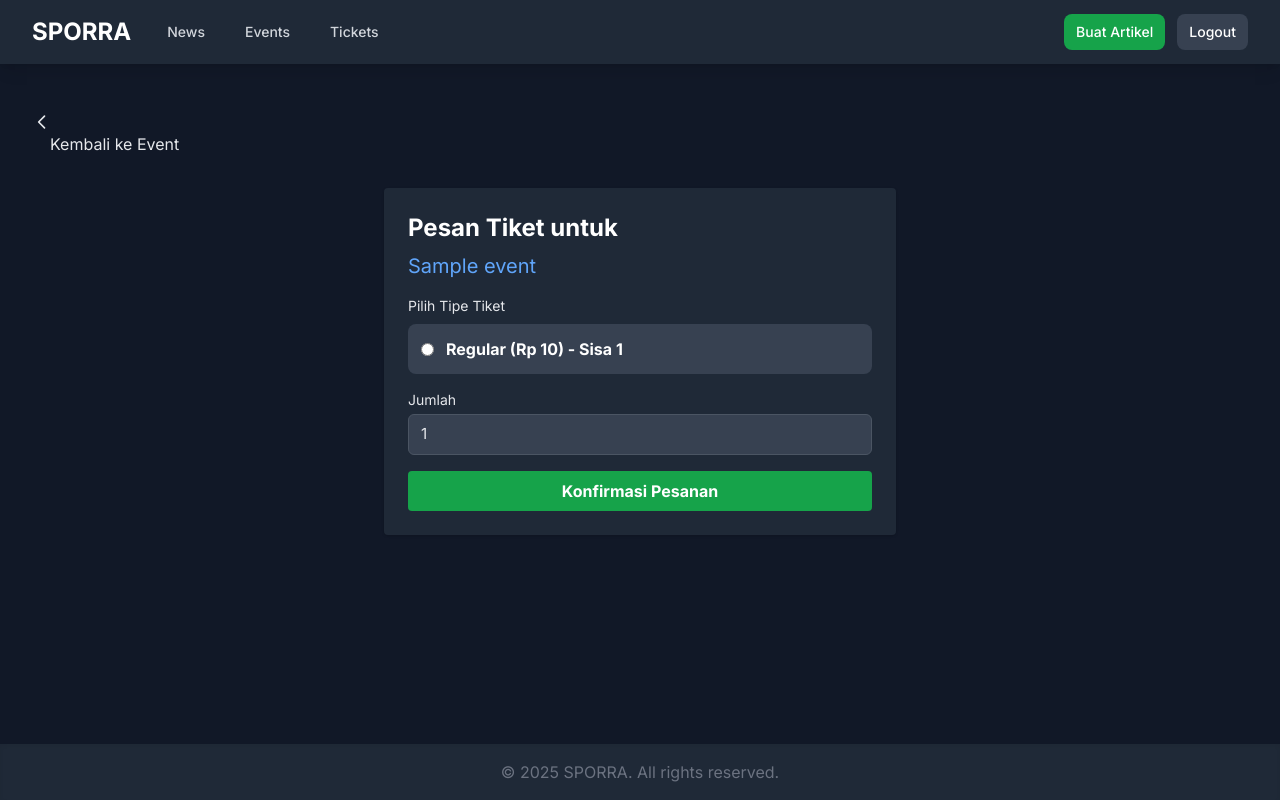
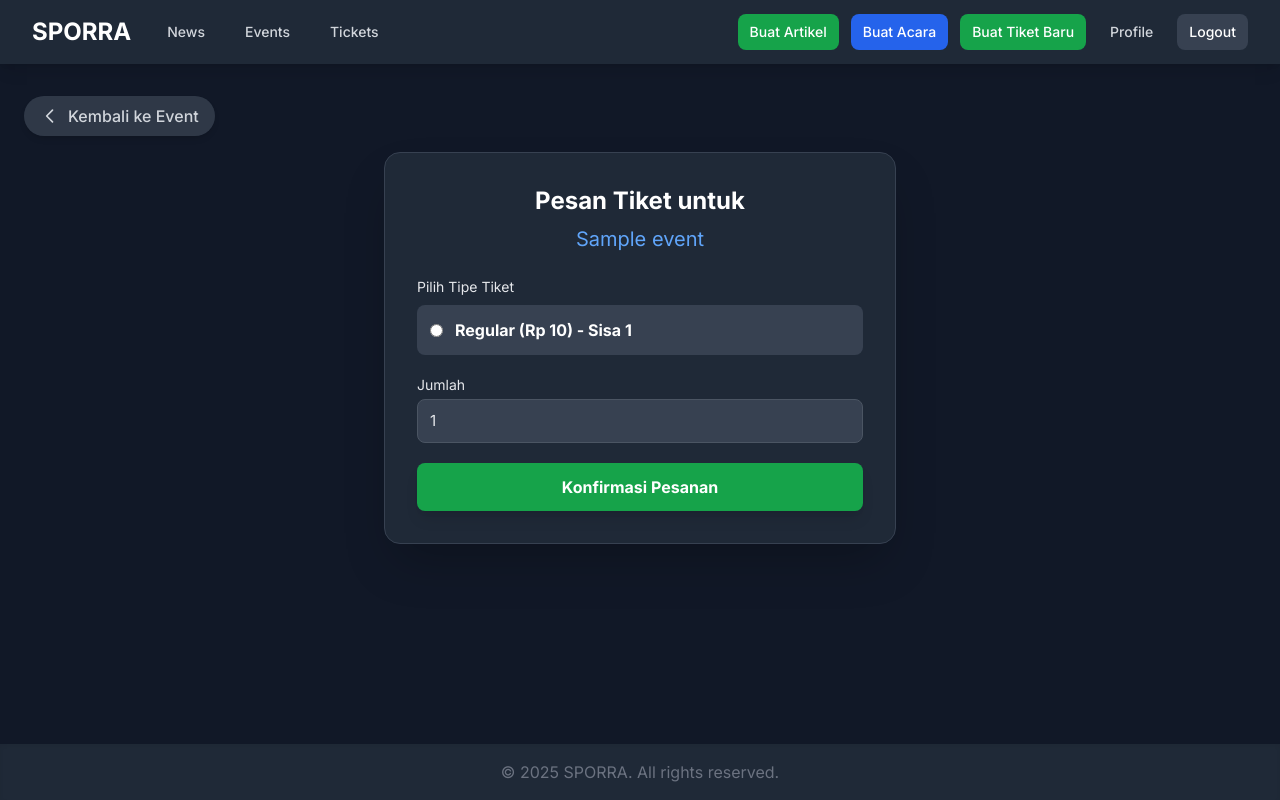
Before and after one commit to kelompok-pbp-d09/sporra, a Django app: page /ticketing/book/00000000-0000-0000-0000-000000000001/ in a window 1280 px wide. Run offline with Django 5.2, Linux system fonts and the light colour scheme; a user stored in the database is signed in; tables that the repository leaves empty hold one stand-in row (values such as "Sample post"); some libraries are stand-ins or nearby versions.

Commit message:
ticketing sisa ajax

```diff
--- a/templates/base.html
+++ b/templates/base.html
@@ -94,7 +94,7 @@
               <a href="{% url 'news:article-create' %}" class="bg-green-600 hover:bg-green-700 text-white font-medium py-2 px-3 rounded-lg text-sm transition duration-150">
                 Buat Artikel
               </a>
-              {% comment %} <a href="{% url 'event:create_event' %}" class="bg-blue-600 hover:bg-blue-700 text-white font-medium py-2 px-3 rounded-lg text-sm transition duration-150">
+              <a href="{% url 'event:create_event' %}" class="bg-blue-600 hover:bg-blue-700 text-white font-medium py-2 px-3 rounded-lg text-sm transition duration-150">
                 Buat Acara
                         </a>
                 <a href="{% url 'ticketing:create_ticket' %}"
@@ -104,7 +104,7 @@
 
               <a href="#" class="text-gray-300 hover:text-white px-3 py-2 rounded-md text-sm font-medium">
                 Profile
-              </a> {% endcomment %}
+              </a>
 
               <form action="{% url 'profile_user:logout' %}" method="post" class="inline">
                 {% csrf_token %}
--- a/ticketing/templates/book_ticket.html
+++ b/ticketing/templates/book_ticket.html
@@ -1,5 +1,5 @@
 {% extends "base.html" %}
-
+{% load static %}
 {% block content %}
 <div class="mb-6">
   <a href="{% url 'event:event_detail' event.id %}"
@@ -11,13 +11,13 @@
   </a>
 </div>
 
-<div class="max-w-lg mx-auto mt-8 bg-gray-800 p-6 rounded shadow">
-    <h1 class="text-2xl font-bold text-white mb-2">Pesan Tiket untuk</h1>
-    <h2 class="text-xl text-blue-400 mb-4">{{ event.judul }}</h2>
+<div class="max-w-lg mx-auto mt-16 bg-gray-800 p-8 rounded-2xl shadow-2xl border border-gray-700">
+  <h1 class="text-2xl font-bold text-white mb-2 text-center">Pesan Tiket untuk</h1>
+  <h2 class="text-xl text-blue-400 mb-6 text-center">{{ event.judul }}</h2>
 
   {% if messages %}
     {% for message in messages %}
-            <div classclass="p-3 mb-4 rounded
+      <div class="p-3 mb-4 rounded text-center font-medium
           {% if message.tags == 'success' %} bg-green-800 text-green-200 {% endif %}
           {% if message.tags == 'error' %} bg-red-800 text-red-200 {% endif %}">
         {{ message }}
@@ -25,56 +25,83 @@
     {% endfor %}
   {% endif %}
 
-    <form method="POST" class="space-y-4">
+  {% if form.ticket.field.choices %}
+    <!-- Form hanya ditampilkan jika ada tiket -->
+    <form method="POST" class="space-y-5">
       {% csrf_token %}
 
       <div>
         <label class="block text-sm text-gray-200 mb-2">{{ form.ticket.label }}</label>
-
         <div class="space-y-2">
           {% for radio in form.ticket %}
-                <label class="flex items-center p-3 bg-gray-700 rounded-lg has-[:checked]:bg-blue-800 has-[:checked]:border-blue-500 border border-transparent">
-                    {{ radio.tag }} <div class="ml-3">
+            <label class="flex items-center p-3 bg-gray-700 rounded-lg cursor-pointer transition-all duration-200 border border-transparent hover:bg-gray-600 has-[:checked]:bg-blue-800 has-[:checked]:border-blue-500">
+              {{ radio.tag }}
+              <div class="ml-3">
                 <span class="font-semibold text-white">{{ radio.choice_label }}</span>
               </div>
             </label>
           {% endfor %}
         </div>
-
-            {% if form.ticket.errors %}
         {% for error in form.ticket.errors %}
           <p class="text-red-400 text-sm mt-1">{{ error }}</p>
         {% endfor %}
-            {% endif %}
       </div>
 
       <div>
         <label class="block text-sm text-gray-200 mb-1">{{ form.quantity.label }}</label>
         {{ form.quantity }}
-
-            {% if form.quantity.errors %}
         {% for error in form.quantity.errors %}
           <p class="text-red-400 text-sm mt-1">{{ error }}</p>
         {% endfor %}
-            {% endif %}
       </div>
 
       <style>
         input[type='number'] {
-                width: 100%; padding: 0.5rem 0.75rem; border-radius: 0.375rem;
-                border: 1px solid #4B5563; background-color: #374151;
-                color: #E5E7EB; font-size: 0.95rem;
+          width: 100%;
+          padding: 0.6rem 0.75rem;
+          border-radius: 0.5rem;
+          border: 1px solid #4B5563;
+          background-color: #374151;
+          color: #E5E7EB;
+          font-size: 0.95rem;
+          transition: all 0.2s ease;
         }
-            input:focus {
-                outline: 2px solid #3B82F6; outline-offset: 2px;
-                border-color: #3B82F6; background-color: #4B5563;
+        input[type='number']:focus {
+          outline: 2px solid #3B82F6;
+          outline-offset: 2px;
+          border-color: #3B82F6;
+          background-color: #4B5563;
         }
       </style>
 
       <button type="submit"
-                class="bg-green-600 hover:bg-green-700 text-white px-4 py-2 rounded mt-2 w-full font-semibold">
+              class="bg-green-600 hover:bg-green-700 text-white px-6 py-3 rounded-lg w-full font-semibold shadow-lg transition-transform hover:scale-105">
         Konfirmasi Pesanan
       </button>
     </form>
+
+{% else %}
+<div class="text-center py-14 bg-gray-900/40 rounded-2xl border border-gray-700 shadow-inner backdrop-blur-sm">
+  <!-- Gambar Tiket -->
+  <img src="{% static 'images/no-article-found.png' %}"
+       alt="No tickets available"
+       class="mx-auto h-32 w-auto mb-6 rounded-lg shadow-lg object-contain transition-transform duration-300 hover:scale-105">
+
+  <!-- Teks Informasi -->
+  <h3 class="text-2xl text-gray-200 font-bold">Belum Ada Tiket Tersedia 😢</h3>
+  <p class="text-gray-400 mt-2 max-w-md mx-auto">
+    Penyelenggara belum membuka penjualan tiket untuk event ini.
+    Silakan cek kembali nanti atau jelajahi event menarik lainnya!
+  </p>
+
+  <!-- Tombol Kembali -->
+  <a href="{% url 'event:home_event' %}"
+     class="mt-8 inline-block bg-gradient-to-r from-blue-600 to-green-500 hover:from-blue-700 hover:to-green-600 text-white px-6 py-3 rounded-xl font-semibold shadow-lg transition-transform duration-200 hover:scale-105">
+    🔙 Kembali ke Daftar Event
+  </a>
+</div>
+{% endif %}
+
+
 </div>
 {% endblock %}
```
Also changed, not shown: event/templates/event_detail.html (+8 -7 lines), ticketing/templates/all_tickets.html (+29 -21 lines), ticketing/templates/my_bookings.html (+47 -15 lines). Lines whose indentation alone changed are shown as unchanged.
